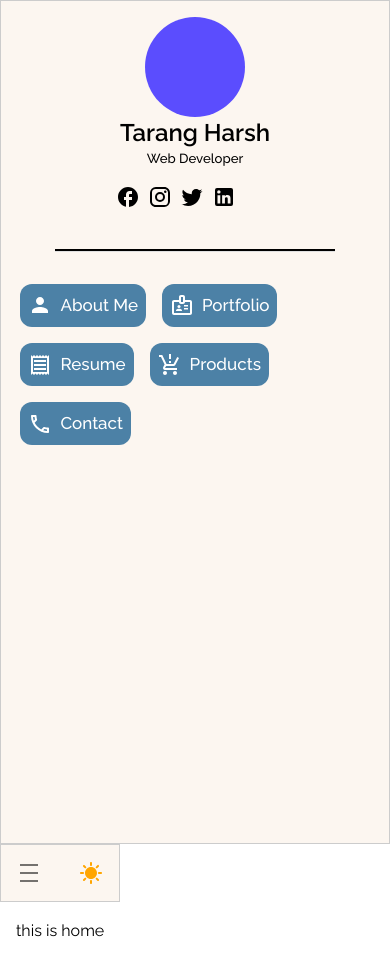
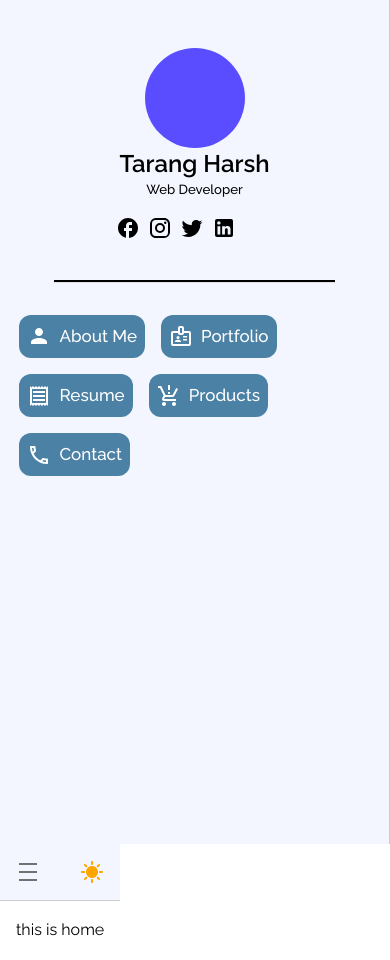
Before and after one commit to harshtarang7/portfolio-nextjs, a Next.js app: page / in a window 390 px wide. Built offline with nearby package versions, Linux system fonts and the light colour scheme.

Commit message:
added sidebar toggle button it will be added in mobile view as well

```diff
--- a/src/components/Header/Header.tsx
+++ b/src/components/Header/Header.tsx
@@ -5,9 +5,13 @@ import { Brightness5, DensityMedium, NightsStay, Sunny, ToggleOn } from "@mui/ic
 import { Box, Grid, IconButton, Tooltip, useTheme } from "@mui/material";
 import React from "react";
 
-export const Header = () => {
+interface HeaderProps {
+  handleToggleSidebar:()=>void
+}
+export const Header = ({handleToggleSidebar}:HeaderProps) => {
     const theme = useTheme()
-    const {toggleTheme, isDarkMode} = useThemeContext()
+    const {toggleTheme, isDarkMode} = useThemeContext();
+
   return (
     <Grid
       container
@@ -15,12 +19,13 @@ export const Header = () => {
         width: "100%",
         backgroundColor:isDarkMode ? backgroundConstantColorDark: backgroundConstantColorLight,
         justifyContent: "space-between",
-        border:'1px solid #CCC',
-        p:1
+        borderBottom:'1px solid #CCC',
+        p:1,
+        transition:'1s ease-out'
       }}
     >
       <Grid size={{ lg: 6 }}>
-        <IconButton>
+        <IconButton onClick={handleToggleSidebar}>
             <DensityMedium/>
         </IconButton>
       </Grid>
--- a/src/components/HeaderAndSidebar.tsx
+++ b/src/components/HeaderAndSidebar.tsx
@@ -1,15 +1,35 @@
+"use client";
 import { Box, Grid } from "@mui/material";
 import { Sidebar } from "./Sidebar/Sidebar";
 import { Header } from "./Header/Header";
+import { useState } from "react";
 
-export const HeaderAndSidebar = ({children}:{children:React.ReactNode}) => {
+export const HeaderAndSidebar = ({
+  children,
+}: {
+  children: React.ReactNode;
+}) => {
+  const [isClicked, setIsClicked] = useState<boolean>(false);
+  const handleToggle = () => {
+    setIsClicked(!isClicked);
+  };
   return (
     <Grid container>
-      <Grid size={{ lg: 2 }}>
-        <Sidebar />
+      <Grid
+        size={{ lg: 2 }}
+        sx={{
+          transition: "1s ease-out",
+        }}
+      >
+        <Sidebar isClicked={isClicked} />
       </Grid>
-      <Grid size={{ lg: 10 }}>
-        <Header />
+      <Grid
+        size={{ lg: isClicked ? 12 : 10 }}
+        // sx={{
+        //   transition: "1s ease-out",
+        // }}
+      >
+        <Header handleToggleSidebar={handleToggle} />
 
         <Box component="main" sx={{ p: 2 }}>
           {children}
--- a/src/components/Sidebar/Sidebar.tsx
+++ b/src/components/Sidebar/Sidebar.tsx
@@ -7,7 +7,11 @@ import { Box, Grid, useTheme, Typography, Divider, Badge } from "@mui/material";
 
 const bgColorLight = "#4c81a6ff"
 const bgColorDark = "#5b98c3ff"
-export const Sidebar = () => {
+
+interface sidebarProps {
+  isClicked:boolean
+}
+export const Sidebar = ({isClicked}:sidebarProps) => {
   const theme = useTheme();
   const { isDarkMode } = useThemeContext();
 
@@ -15,10 +19,12 @@ export const Sidebar = () => {
     <Box
       sx={{
         width: "100%",
+        display: isClicked? "none" : "block",
         minHeight: "100vh",
         backgroundColor: isDarkMode ? backgroundConstantColorDark: backgroundConstantColorLight,
-        py:2,
-        border:'1px solid #CCC',
+        pt:6,
+        pb:1,
+        borderRight:'1px solid #CCC',
       }}
     >
       <Grid container display={"flex"} flexDirection={"column"} width={'90%'} margin={'auto'}>
--- a/src/customTheme/customTheme.ts
+++ b/src/customTheme/customTheme.ts
@@ -10,7 +10,7 @@ const raleway = Raleway({
   weight: ['400', '500', '600', '700'],
 });
 
-export const backgroundConstantColorLight = '#fcf6f0ff';
+export const backgroundConstantColorLight = '#f3f6feff';
 export const backgroundConstantColorDark = '#1C1C1E';
 
 
```
